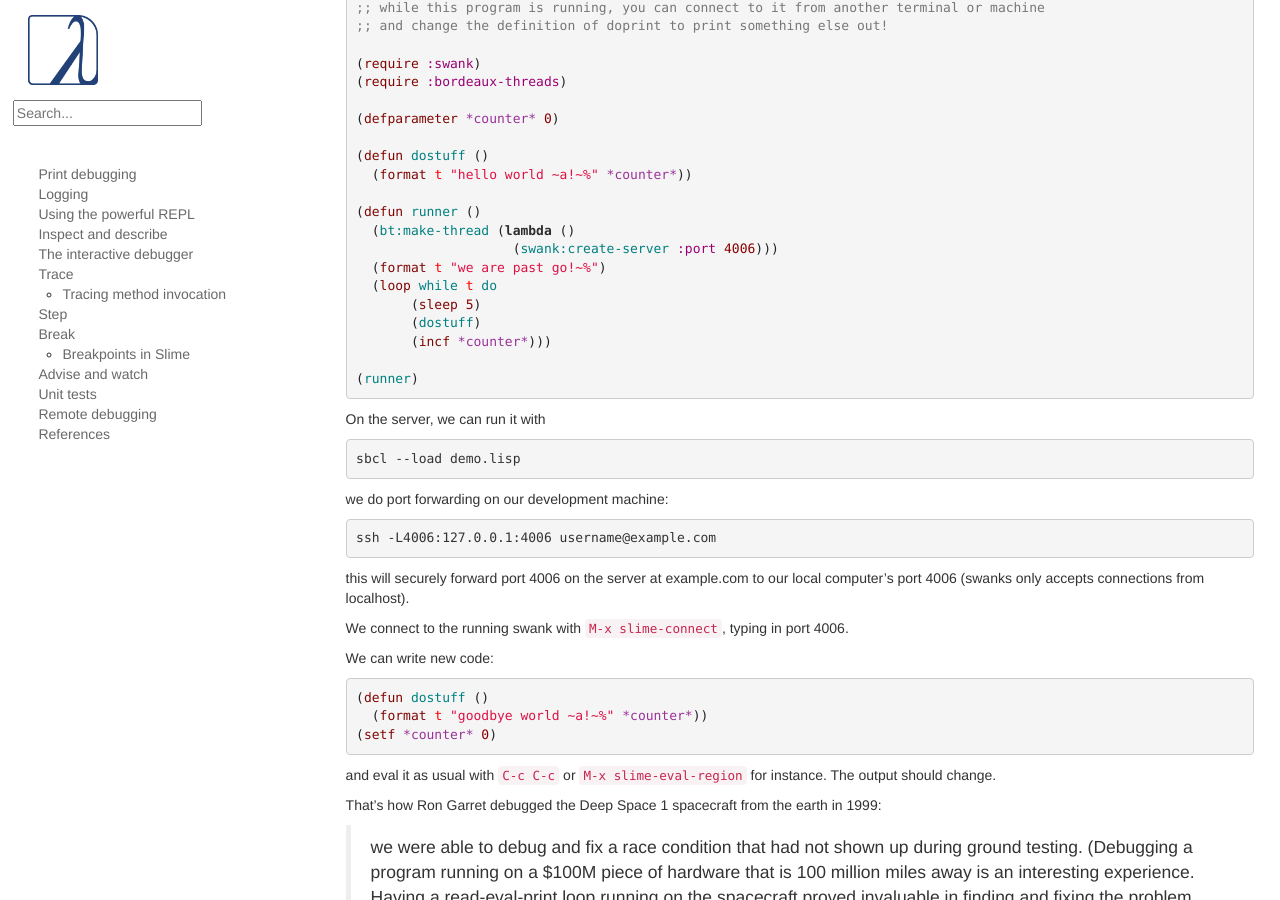
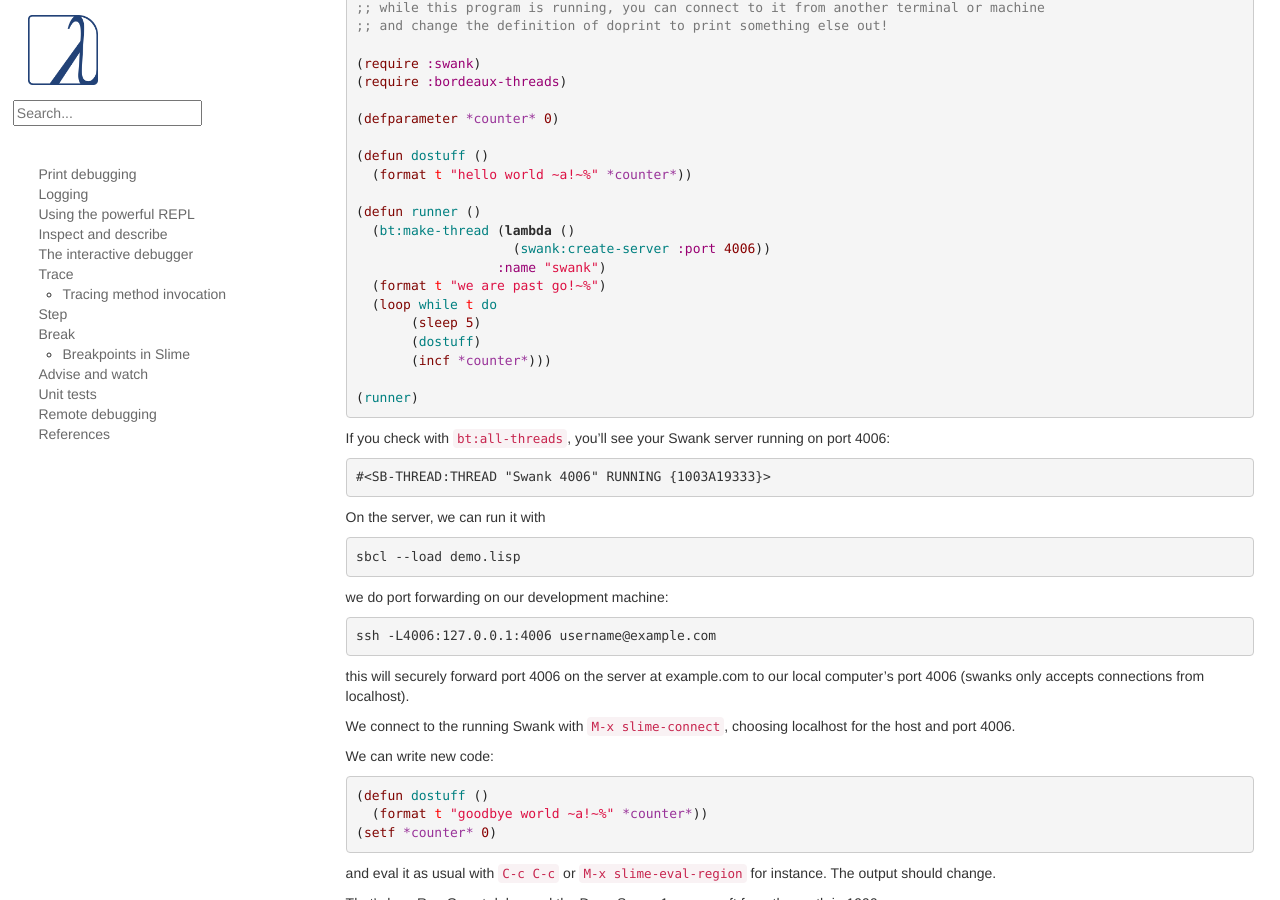
Before and after one commit to LispCookbook/cl-cookbook, a Jekyll site: the page built from debugging.md, in a window 1280 px wide and 900 px high, scrolled down 5693 px. Built offline with Jekyll 4.4.1, drawn with Linux system fonts in a browser that asks for light colours.

Commit message:
debugging.md, connection to remote Swank: details (name the thread)

```diff
--- a/debugging.md
+++ b/debugging.md
@@ -390,7 +390,8 @@ If needed, import the dependencies first:
 
 (defun runner ()
   (bt:make-thread (lambda ()
-                    (swank:create-server :port 4006)))
+                    (swank:create-server :port 4006))
+                  :name "swank")
   (format t "we are past go!~%")
   (loop while t do
        (sleep 5)
@@ -399,6 +400,11 @@ If needed, import the dependencies first:
 
 (runner)
 ~~~
+
+If you check with `bt:all-threads`, you'll see your Swank server running on port 4006:
+
+    #<SB-THREAD:THREAD "Swank 4006" RUNNING {1003A19333}>
+
 
 On the server, we can run it with
 
@@ -412,8 +418,8 @@ this will securely forward port 4006 on the server at example.com to
 our local computer's port 4006 (swanks only accepts connections from
 localhost).
 
-We connect to the running swank with `M-x slime-connect`, typing in
-port 4006.
+We connect to the running Swank with `M-x slime-connect`, choosing localhost for the host
+and port 4006.
 
 We can write new code:
 
```
